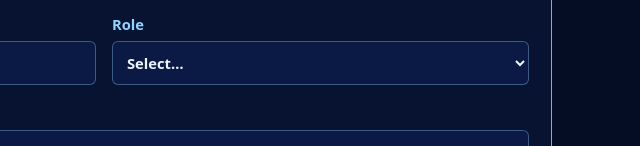
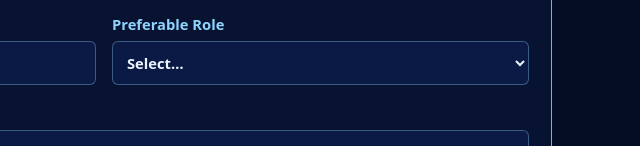
Before and after one commit to MikuLynx/Shushu-Guild, a plain HTML site: page regis.html in a window 1280 px wide. Shown: the part 654-800 px from the top of the page, 536-1176 px from the left. Drawn offline with Linux system fonts and the light colour scheme.

Commit message:
Update to Preferable Role

```diff
--- a/regis.html
+++ b/regis.html
@@ -51,7 +51,7 @@
       <label>Country
         <input name="country" required maxlength="40" autocomplete="country-name" data-letters placeholder="e.g. Indonesia">
       </label>
-      <label>Role
+      <label>Preferable Role
         <select name="role" required>
           <option value="">Select…</option>
           <option>Shieldman</option>
```
